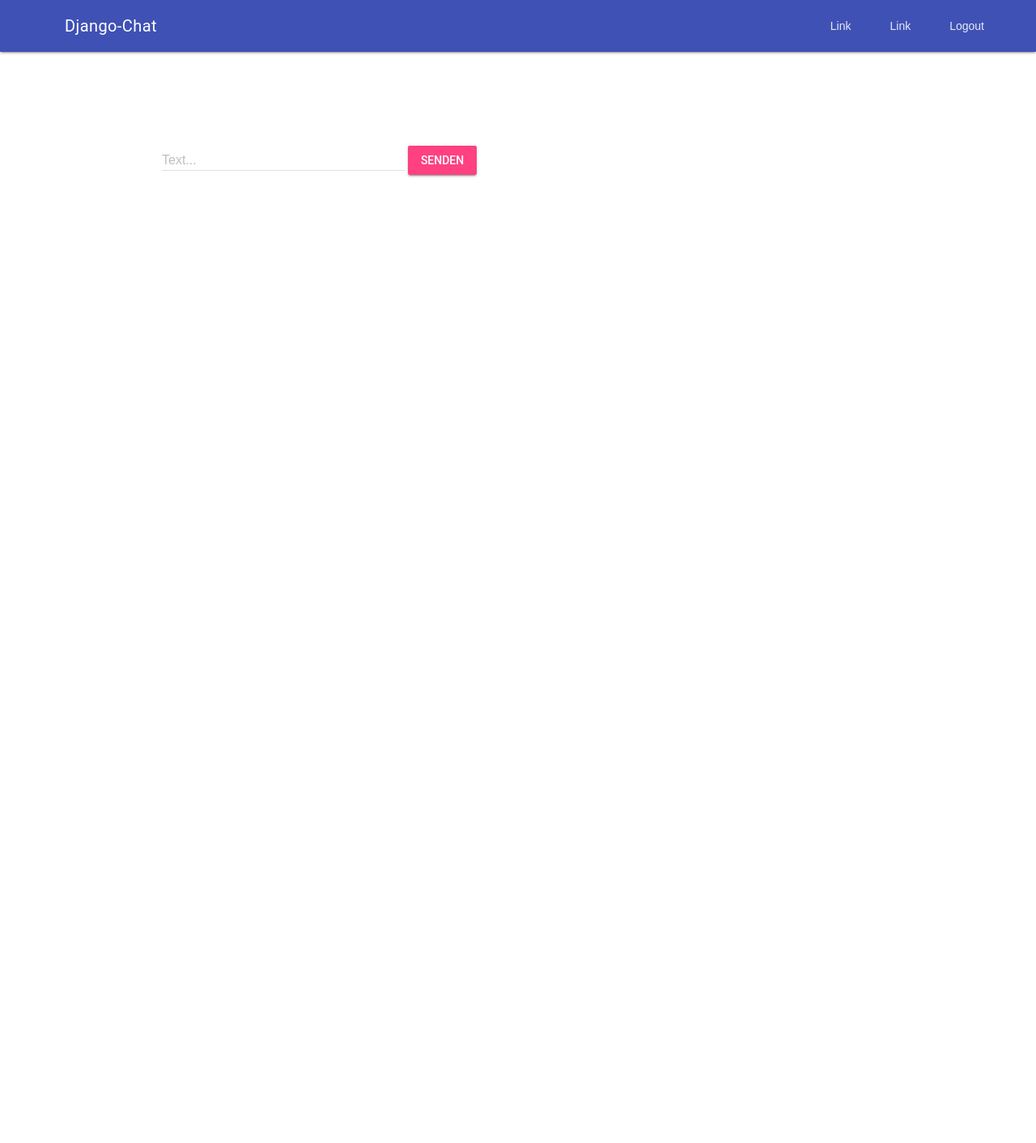
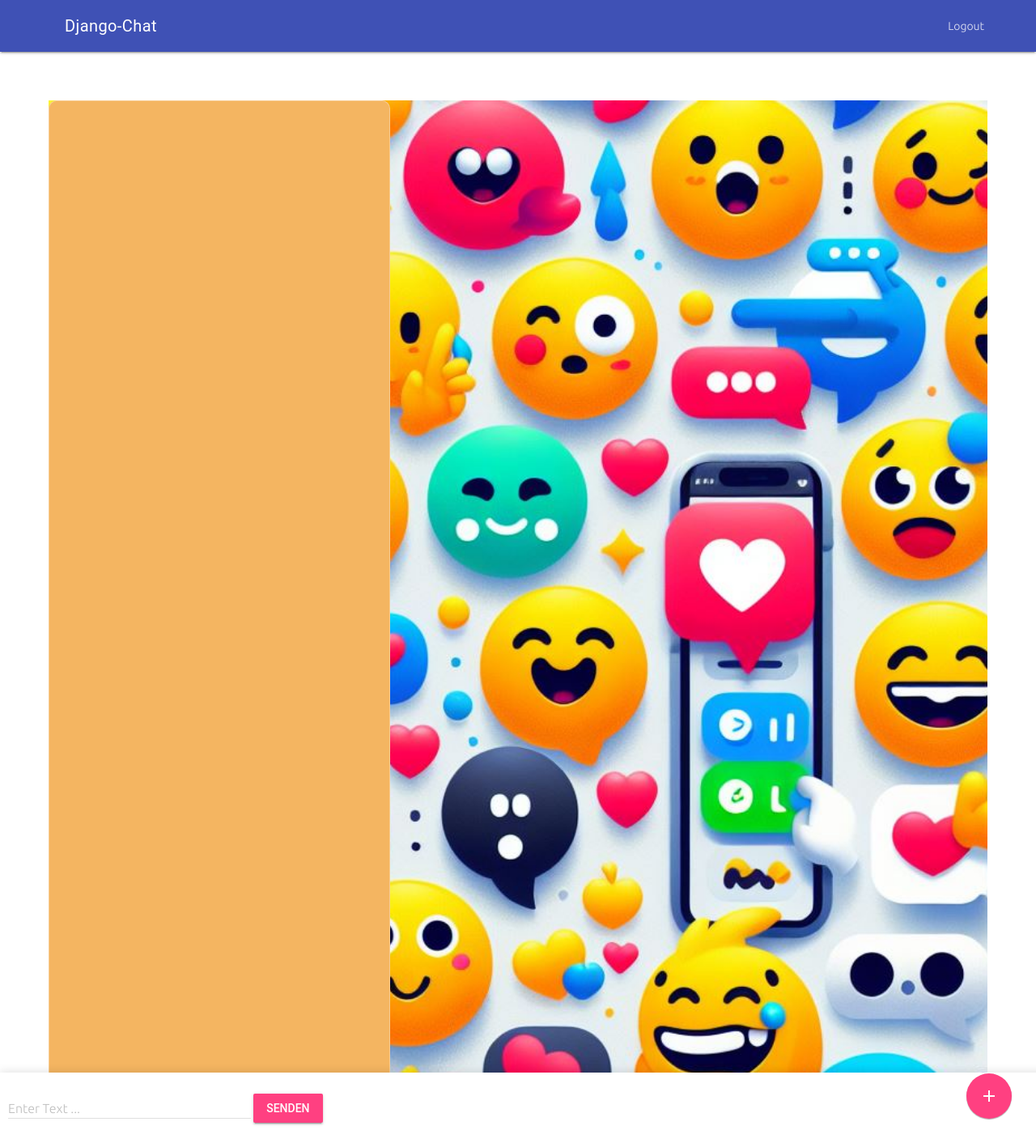
Before and after one commit to CLMNS22/simple-chat, a Django app: page /chat/ in a window 1280 px wide. Shown: the whole page at 81% size. Run offline with Django 5.2, Linux system fonts and the light colour scheme; the visitor is signed in with stand-in values (Sample User, id 1); data that the repository does not hold is empty.

Commit message:
redesign started

```diff
--- a/first_django_app/chat/templates/chat/chat.html
+++ b/first_django_app/chat/templates/chat/chat.html
@@ -1,13 +1,11 @@
 {% extends 'base.html' %}{% block content %}
-{% if request.user.is_authenticated %}
 <script>
     async function sendMessage() {
         let fd = new FormData();
         let csrf_token = '{{ csrf_token }}'
         fd.append('messageText', messageField.value);
         fd.append('csrfmiddlewaretoken', csrf_token);
-        let user = '{{ request.user.first_name }}';
-        console.log("Hello", user);
+        let user = '{{ request.user }}'
         try {
             const currentTime = getCurrentDateTime();
             messageContainer.innerHTML += `
@@ -24,7 +22,7 @@
                 document.getElementById('deleteMessage').remove();
                 messageContainer.innerHTML += `
                 <div>
-                    <span class="color-grey"> [${currentTime}] </span>${user}:<i> ${messageField.value} </i> <br>
+                    <span class="color-grey"> [${currentTime}] </span> ${user} :<i> ${messageField.value} </i> <br>
                 </div>
                 `;
                 messageField.value = '';
@@ -45,28 +43,36 @@
         return customFormattedDateTime;
     }
 </script>
-
+{% if request.user.is_authenticated %}
+    <div class="chatContainer">
         <div id="messageContainer">
             {% for message in messages %}
                 <div>
-            <span class="color-grey"> [{{ message.created_at }}] </span> <i> {{ message.author }}: {{ message.text }}</i>
+                    <span class="color-grey"> [{{ message.created_at }}] </span> {{ message.author }}: <i> {{ message.text }}</i>
                     <br>
                 </div>
             {% endfor %}
         </div>
 
-<form onsubmit="sendMessage(); return false;" method="post">
+        <form class="sendMessageForm" onsubmit="sendMessage(); return false;" method="post">
             {% csrf_token %}
             <div class="mdl-textfield mdl-js-textfield mdl-textfield--floating-label">
                 <input class="mdl-textfield__input" name="messageText" type="text" id="messageField">
-        <label class="mdl-textfield__label" for="sample3">Text...</label>
+                <label class="mdl-textfield__label" for="sample3">Enter Text ...</label>
             </div>
             <button type="submit" class="mdl-button mdl-js-button mdl-button--raised mdl-js-ripple-effect mdl-button--accent">
                 Senden
             </button>
         </form>
+        <div class="addChatButton">
+            <button class="mdl-button mdl-js-button mdl-button--fab mdl-button--colored">
+                <i class="material-icons">add</i>
+            </button>
+        </div>
+    </div>
 {% else %}
         <h1>Not logged in</h1>
         <p>You are not logged in. To login please click</p> <a href="{% url 'login' %}">here</a>
 {% endif %}
+
 {% endblock %}
--- a/first_django_app/static/css/style.css
+++ b/first_django_app/static/css/style.css
@@ -1,78 +1,53 @@
 body {
     margin: 0;
-    font-family: Arial, sans-serif;
-
+    height: 100vh;
+    height: 100dvh;
+    overflow-y: hidden;
+    font-family: 'Ubuntu', sans-serif;
 }
 
 .page-content {
-    padding: 100px 200px;
+    padding: 60px 60px;
 }
 
-.landingWrapper {
+.greeting {
+    position: absolute;
+    top: 100;
+    left: 0;
+    right: 0;
+    height: 120px;
+    color: rgb(255, 214, 80);
+    font-size: 80px;
     display: flex;
     justify-content: center;
+    align-items: center;
+    animation: appear 3s ease-in;
+}
+
+@keyframes appear {
+    0% {
+        opacity: 0;
+      }
+      100% {
+        opacity: 1;
+      }
+  }
+
+.landingWrapper {
     width: 100vw;
     width: 100dvw;
     height: 100vh;
     height: 100dvh;
     overflow: hidden;
-}
-
-.landingLeft {
-    padding-right: 40px;
-    background-color: #686869;
-    width: 50vw;
-    width: 50dvw;
-    text-align: right;
     display: flex;
-    flex-direction: column;
     justify-content: center;
-}
-
-.landingRight {
-    padding-left: 40px;
-    background-color: #f1f1f3;
-    width: 50vw;
-    width: 50dvw;
-    display: flex;
-    flex-direction: column;
-    justify-content: center;
-}
-
-.django {
-    margin: 2rem 0;
-    color: #f1f1f3;
-    font-size: 4em;
-    animation: slideFromLeft 1.5s ease-out;
-    animation-delay: 0.5s;
-}
-
-.django:hover {
-    background-image: linear-gradient(70deg, red, rgb(0, 255, 119));
-    background-clip: text;
-    color: transparent;
-}
-
-@keyframes slideFromLeft {
-    from {
-        transform: translateX(-100%);
-    }
-    to {
-        transform: translateX(0);
-    }
-}
-
-.gradientText {
-    background-image: linear-gradient(70deg, red, rgb(0, 255, 119));
-    background-clip: text;
-    color: transparent;
+    align-items: center;
 }
 
 .loginInput {
     border-radius: 4px;
     border: 2px solid; /* Set a default solid border */
-    /* border-image: linear-gradient(70deg, red, rgb(0, 255, 119)); */
-    border-color: #FF4742;
+    border-color: #3f51b5;
     border-image-slice: 1;
     font-size: 16px;
     margin: 10px 0;
@@ -82,8 +57,8 @@ body {
 }
 
 .buttonLogin {
-  background: #FF4742;
-  border: 1px solid #FF4742;
+  background: #3f51b5;
+  border: 1px solid #3f51b5;
   border-radius: 6px;
   box-shadow: rgba(0, 0, 0, 0.1) 1px 2px 4px;
   box-sizing: border-box;
@@ -105,7 +80,7 @@ body {
 .buttonLogin:active {
   background-color: initial;
   background-position: 0 0;
-  color: #FF4742;
+  color: #3f51b5;
 }
 
 .buttonLogin:active {
@@ -115,3 +90,41 @@ body {
 .color-grey {
     color: #8c8c8c;
 }
+
+.addChatButton{
+    position: absolute;
+    right: 30px;
+    bottom: 30px;
+}
+
+.chatContainer {
+    display: flex;
+    flex-direction: column;
+    justify-content: center;
+    height: 100vh;
+    background-image: url('/static/img/chatBackground.jpg');
+    background-size: cover;
+    background-position: center;
+}
+
+#messageContainer {
+    flex-grow: 1;
+    overflow-y: auto;
+    background-color: rgb(244, 181, 97);
+    width: 100%;
+    max-width: 400px;
+    padding: 10px;
+    backdrop-filter: blur(10px); /* Adjust the blur strength as needed */
+    border: 1px solid rgba(255, 255, 255, 0.3); /* Add a border to enhance the outline effect */
+    border-radius: 10px; /* Optional: Add border-radius for rounded corners */
+}
+
+.sendMessageForm {
+    position: fixed;
+    bottom: 0;
+    left: 0;
+    width: 100%;
+    padding: 10px;
+    background-color: #fff; /* Add background color if needed */
+    box-shadow: 0 -2px 10px rgba(0, 0, 0, 0.1); /* Optional: add a subtle shadow */
+}
--- a/first_django_app/templates/base.html
+++ b/first_django_app/templates/base.html
@@ -9,7 +9,11 @@
     <link rel="stylesheet" href="https://code.getmdl.io/1.3.0/material.indigo-pink.min.css">
     <script defer src="https://code.getmdl.io/1.3.0/material.min.js"></script>
     {% load static %}
+    <link rel="icon" href="{% static 'img/favicon.png' %}" type="image/png">
     <link rel="stylesheet" href="{% static 'css/style.css' %}">
+    <link rel="preconnect" href="https://fonts.googleapis.com">
+    <link rel="preconnect" href="https://fonts.gstatic.com" crossorigin>
+    <link href="https://fonts.googleapis.com/css2?family=Ubuntu:ital,wght@0,300;0,700;1,300&display=swap" rel="stylesheet">
 </head>
 
 <body>
@@ -22,8 +26,6 @@
                 <div class="mdl-layout-spacer"></div>
                 <!-- Navigation. We hide it in small screens. -->
                 <nav class="mdl-navigation mdl-layout--large-screen-only">
-                    <a class="mdl-navigation__link" href="">Link</a>
-                    <a class="mdl-navigation__link" href="">Link</a>
                     <a class="mdl-navigation__link" href="{% url 'logout' %}">Logout</a>
                 </nav>
             </div>
@@ -32,9 +34,7 @@
             <span class="mdl-layout-title">Chatroom</span>
             <nav class="mdl-navigation">
                 <a class="mdl-navigation__link" href="">Link</a>
-                <a class="mdl-navigation__link" href="">Link</a>
-                <a class="mdl-navigation__link" href="">Link</a>
-                <a class="mdl-navigation__link" href="">Link</a>
+                <a class="mdl-navigation__link" href="">Credits</a>
             </nav>
         </div>
         <main class="mdl-layout__content">
```
Also changed, not shown: first_django_app/chat/templates/chat/login.html (+3 -17 lines), first_django_app/static/img/chatBackground.jpg (added), first_django_app/static/img/favicon.png (added). Lines whose indentation alone changed are shown as unchanged.
